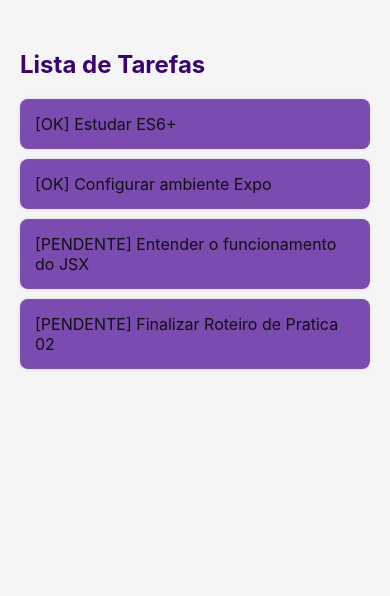
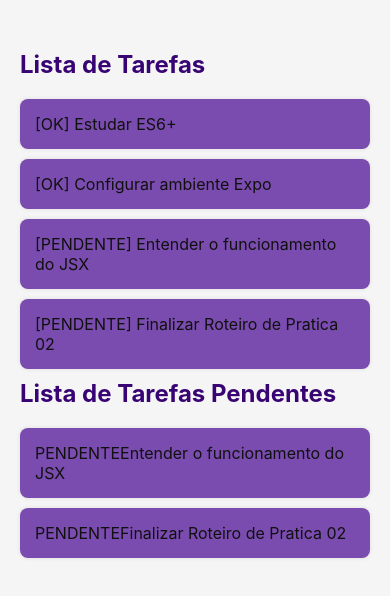
Before and after one commit to L3ili/inf204-desenvolvimento_mobile, a React Native app: screen / in a window 390 px wide. Shown: the top 596 px of the page. Built offline with nearby package versions, Linux system fonts and the light colour scheme.

Commit message:
feat: adiciona filtro

```diff
--- a/App.js
+++ b/App.js
@@ -8,6 +8,8 @@ const tarefas = [
 { id: 3, descricao: "Entender o funcionamento do JSX", concluida: false },
 { id: 4, descricao: "Finalizar Roteiro de Pratica 02", concluida: false },
 ];
+const pendente = tarefas.filter((tarefa) => !tarefa.concluida );
+// Renderizacao Condicional: Se concluida exibe "OK" senao exibe "PENDENTE"
 return (
 <View style={styles.container}>
 <Text style={styles.titulo}>Lista de Tarefas</Text>
@@ -16,6 +18,16 @@ return (
 <Text style={styles.textoTarefa}>
 {/* Renderizacao Condicional: Se concluida exibe [OK] */}
 {tarefa.concluida ? "[OK] " : "[PENDENTE] "}
+{tarefa.descricao}
+</Text>
+</View>
+))}
+
+<Text style={styles.titulo}>Lista de Tarefas Pendentes</Text>
+{pendente.map((tarefa) => (
+<View key={tarefa.id} style={styles.card}>
+<Text style={styles.textoTarefa}>
+{tarefa.concluida ? "OK " : "PENDENTE"}
 {tarefa.descricao}
 </Text>
 </View>
```
